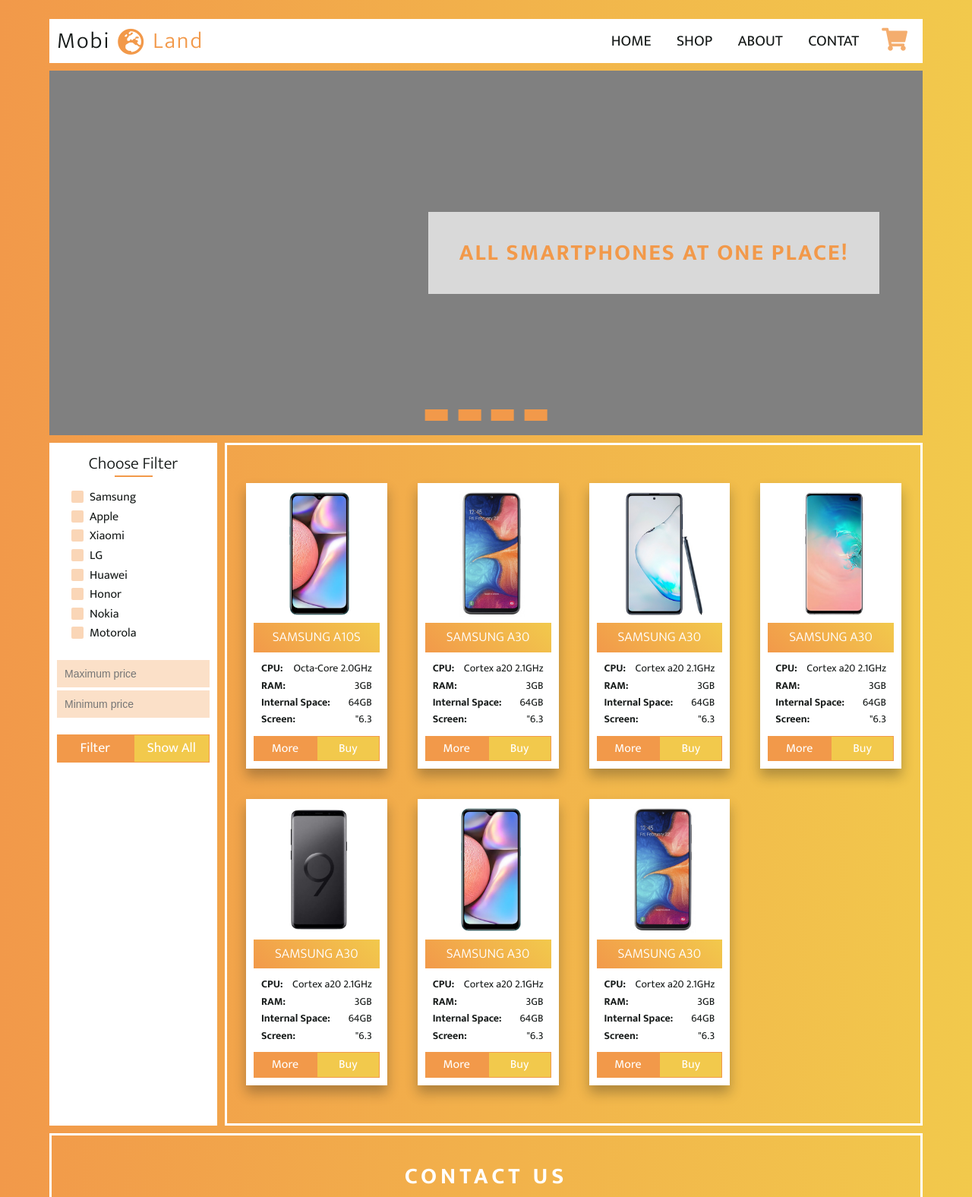
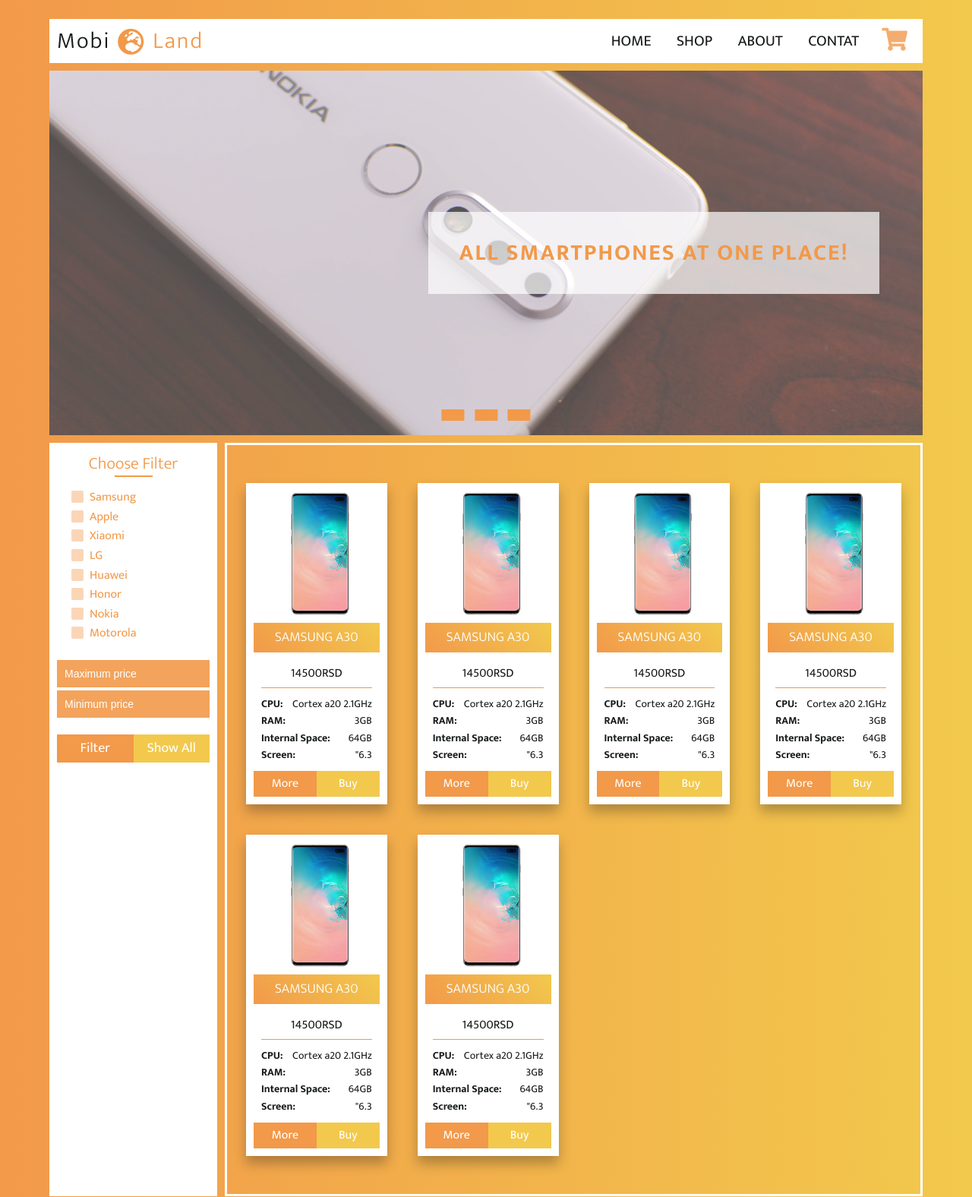
Before and after one commit to IvanVeskovic/mobil_shop, a website: page index.html in a window 1280 px wide. Shown: the top 1576 px of the page at 76% size. Drawn offline with Linux system fonts and the light colour scheme.

Commit message:
half carousel done

```diff
--- a/index.html
+++ b/index.html
@@ -53,11 +53,13 @@
 
 
             <div class="carousel">
+                <img src="/img/carousel-1.jpg" alt="Carousel" class="carousel__img carousel__img--1">
+                <img src="/img/carousel-2.jpg" alt="Carousel" class="carousel__img carousel__img--2">
+                <img src="/img/carousel-3.jpg" alt="Carousel" class="carousel__img carousel__img--3">
                 <div class="carousel__tracker">
-                    <div class="carousel__box carousel__box--1"></div>
-                    <div class="carousel__box carousel__box--2"></div>
-                    <div class="carousel__box carousel__box--3"></div>
-                    <div class="carousel__box carousel__box--4"></div>
+                    <div class="carousel__box carousel--1"></div>
+                    <div class="carousel__box carousel--2"></div>
+                    <div class="carousel__box carousel--3"></div>
                 </div>
             </div>
         </header>
@@ -152,58 +154,12 @@
             <div class="mobiles">
                 <!-- Mobile start -->
                 <div class="mobile">
-                    <img src="img/mobiles/Samsung_Galaxy_A10s.jpg" alt="Mobile" class="mobile__img">
-                    <div class="mobile__brand">Samsung <span class="mobile__model">A10S</span></div>
-                    <div class="mobile__specs">
-                        <div class="mobile__box">
-                            CPU: <span class="mobile__cpu">Octa-Core 2.0GHz</span>
-                        </div>
-                        <div class="mobile__box">
-                            RAM: <span class="mobile__ram">3GB</span>
-                        </div>
-                        <div class="mobile__box">
-                            Internal Space: <span class="mobile__space">64GB</span>
-                        </div>
-                        <div class="mobile__box">
-                            Screen: <span class="mobile__screen">"6.3</span>
-                        </div>
-                    </div>
-                    <div class="buttons">
-                        <a href="#" class="btn btn--main">More</a>
-                        <a href="#" class="btn btn--second">Buy</a>
-                    </div>
-                </div>
-                <!-- Mobile End -->
-
-                 <!-- Mobile start -->
-                 <div class="mobile">
-                    <img src="img/mobiles/Samsung_Galaxy_A20e.jpg" alt="Mobile" class="mobile__img">
+                    <img src="img/mobiles/Samsung_Galaxy_S10_Plus_Prism.jpg" alt="Mobile" class="mobile__img">
                     <div class="mobile__brand">Samsung <span class="mobile__model">A30</span></div>
                     <div class="mobile__specs">
-                        <div class="mobile__box">
-                            CPU: <span class="mobile__cpu">Cortex a20 2.1GHz</span>
+                        <div class="mobile__price">
+                            14500RSD
                         </div>
-                        <div class="mobile__box">
-                            RAM: <span class="mobile__ram">3GB</span>
-                        </div>
-                        <div class="mobile__box">
-                            Internal Space: <span class="mobile__space">64GB</span>
-                        </div>
-                        <div class="mobile__box">
-                            Screen: <span class="mobile__screen">"6.3</span>
-                        </div>
-                    </div>
-                    <div class="buttons">
-                        <a href="#" class="btn btn--main">More</a>
-                        <a href="#" class="btn btn--second">Buy</a>
-                    </div>
-                </div>
-                <!-- Mobile End -->
-                <!-- Mobile start -->
-                <div class="mobile">
-                    <img src="img/mobiles/Samsung_Galaxy_Note_10.jpg" alt="Mobile" class="mobile__img">
-                    <div class="mobile__brand">Samsung <span class="mobile__model">A30</span></div>
-                    <div class="mobile__specs">
                         <div class="mobile__box">
                             CPU: <span class="mobile__cpu">Cortex a20 2.1GHz</span>
                         </div>
@@ -228,6 +184,9 @@
                     <img src="img/mobiles/Samsung_Galaxy_S10_Plus_Prism.jpg" alt="Mobile" class="mobile__img">
                     <div class="mobile__brand">Samsung <span class="mobile__model">A30</span></div>
                     <div class="mobile__specs">
+                        <div class="mobile__price">
+                            14500RSD
+                        </div>
                         <div class="mobile__box">
                             CPU: <span class="mobile__cpu">Cortex a20 2.1GHz</span>
                         </div>
@@ -249,9 +208,12 @@
                 <!-- Mobile End -->
                 <!-- Mobile start -->
                 <div class="mobile">
-                    <img src="img/mobiles/Samsung_Galaxy_S9.jpg" alt="Mobile" class="mobile__img">
+                    <img src="img/mobiles/Samsung_Galaxy_S10_Plus_Prism.jpg" alt="Mobile" class="mobile__img">
                     <div class="mobile__brand">Samsung <span class="mobile__model">A30</span></div>
                     <div class="mobile__specs">
+                        <div class="mobile__price">
+                            14500RSD
+                        </div>
                         <div class="mobile__box">
                             CPU: <span class="mobile__cpu">Cortex a20 2.1GHz</span>
                         </div>
@@ -273,9 +235,12 @@
                 <!-- Mobile End -->
                 <!-- Mobile start -->
                 <div class="mobile">
-                    <img src="img/mobiles/Samsung_Galaxy_A10s.jpg" alt="Mobile" class="mobile__img">
+                    <img src="img/mobiles/Samsung_Galaxy_S10_Plus_Prism.jpg" alt="Mobile" class="mobile__img">
                     <div class="mobile__brand">Samsung <span class="mobile__model">A30</span></div>
                     <div class="mobile__specs">
+                        <div class="mobile__price">
+                            14500RSD
+                        </div>
                         <div class="mobile__box">
                             CPU: <span class="mobile__cpu">Cortex a20 2.1GHz</span>
                         </div>
@@ -297,9 +262,39 @@
                 <!-- Mobile End -->
                 <!-- Mobile start -->
                 <div class="mobile">
-                    <img src="img/mobiles/Samsung_Galaxy_A20e.jpg" alt="Mobile" class="mobile__img">
+                    <img src="img/mobiles/Samsung_Galaxy_S10_Plus_Prism.jpg" alt="Mobile" class="mobile__img">
                     <div class="mobile__brand">Samsung <span class="mobile__model">A30</span></div>
                     <div class="mobile__specs">
+                        <div class="mobile__price">
+                            14500RSD
+                        </div>
+                        <div class="mobile__box">
+                            CPU: <span class="mobile__cpu">Cortex a20 2.1GHz</span>
+                        </div>
+                        <div class="mobile__box">
+                            RAM: <span class="mobile__ram">3GB</span>
+                        </div>
+                        <div class="mobile__box">
+                            Internal Space: <span class="mobile__space">64GB</span>
+                        </div>
+                        <div class="mobile__box">
+                            Screen: <span class="mobile__screen">"6.3</span>
+                        </div>
+                    </div>
+                    <div class="buttons">
+                        <a href="#" class="btn btn--main">More</a>
+                        <a href="#" class="btn btn--second">Buy</a>
+                    </div>
+                </div>
+                <!-- Mobile End -->
+                <!-- Mobile start -->
+                <div class="mobile">
+                    <img src="img/mobiles/Samsung_Galaxy_S10_Plus_Prism.jpg" alt="Mobile" class="mobile__img">
+                    <div class="mobile__brand">Samsung <span class="mobile__model">A30</span></div>
+                    <div class="mobile__specs">
+                        <div class="mobile__price">
+                            14500RSD
+                        </div>
                         <div class="mobile__box">
                             CPU: <span class="mobile__cpu">Cortex a20 2.1GHz</span>
                         </div>
--- a/js/scrpt.js
+++ b/js/scrpt.js
@@ -1,4 +1,54 @@
 const inputs = document.querySelectorAll('input');
+const carousels= document.querySelectorAll('.carousel__img');
+const carouselBtns = document.querySelectorAll('.carousel__box');
+const carouselTracker = document.querySelector('.carousel__tracker');
+
+
+const carouselImages = ['../img/carousel-1.jpg', '../img/carousel-2.jpg' , '../img/carousel-3.jpg'];
+
+
+//Remove width from carousel img
+function removeWidth () {
+    carousels.forEach(el => {
+        el.style.width = '0';
+    })
+}
+
+// Change carousel on click
+carouselTracker.addEventListener('click', function(e) {
+    if(e.target.classList.contains('carousel__box')){
+        removeWidth();
+
+        let element = +(e.target.classList[1].slice(-1)) - 1;
+        carousels[element].style.width = "100%";
+    }
+    e.preventDefault();
+})
+
+
+// function start() {
+
+//     setTimeout(function() {
+//         console.log('Hello My Infinite Loop Execution');
+
+//       // Again
+//       start();
+
+//       // Every 3 sec
+//     }, 3000);
+// }
+
+// // Begins
+// start();
+
+
+autoScrollCarousel();
+
+
+
+
+
+
 
 
 
--- a/scss/_base.scss
+++ b/scss/_base.scss
@@ -37,7 +37,7 @@
 .section-main,
 .section-contact,
 .footer {
-    background-color: $c-white;
+    // background-color: $c-white;
 }
 
 
--- a/scss/_buttons.scss
+++ b/scss/_buttons.scss
@@ -7,7 +7,6 @@
     display: inline-block;
     margin: 0;
     width: 50%;
-    border: 1px solid $c-main;
     color: $c-white;
     transition: all .2s;
 
@@ -20,6 +19,7 @@
     // }
 
     &--main {
+        border: 1px solid $c-main;
         background-color: $c-main;
 
         &:hover {
@@ -32,6 +32,7 @@
 
     &--second {
         background-color: $c-second;
+        border: 1px solid $c-second;
 
         &:hover {
             background-color: inherit;
@@ -47,7 +48,10 @@
         padding: 1rem;
         margin-bottom: 2rem;
         text-transform: uppercase;
-        font-size: 1.6rem;
+        font-size: 1.7rem;
+        border: none;
+        background-color: $c-white;
+        color: $c-main;
 
         &:focus {
             outline: none;
--- a/scss/_contact.scss
+++ b/scss/_contact.scss
@@ -21,7 +21,7 @@
         color: $c-white;
         font-size: 1.7rem;
         transform: translateY(0);
-        margin-left: 1rem;
+        margin-left: .75rem;
         // opacity: 1;
         transition: all .2s;
         position: relative;
@@ -53,7 +53,7 @@
         z-index: 10;
 
         &::placeholder {
-            font-size: 1.4rem;
+            font-size: 1.2rem;
             // font-family: 'Mukta', sans-serif;
             font-family: inherit;
             text-transform: uppercase;
@@ -75,7 +75,7 @@
         }
 
         &::placeholder {
-            font-size: 1.6rem;
+            font-size: 1.4rem;
             font-family: 'Mukta', sans-serif;
             text-transform: uppercase;
         }
--- a/scss/_header.scss
+++ b/scss/_header.scss
@@ -4,6 +4,7 @@
 
     position: relative;
     height: 60vh;
+
 }
 
 .carousel {
@@ -12,7 +13,25 @@
     left: 0;
     width: 100%;
     height: 100%;
-    background-color: grey;
+    background: linear-gradient(to right, rgba($c-white, .3), rgba($c-white, .3));
+    transition: all .3s;
+
+    &__img {
+        display: block;
+        position: absolute;
+        top: 0;
+        left: 0;
+        width: 100%;
+        height: 100%;
+        object-fit: cover;
+        z-index: -100;
+        transition: all .3s;
+
+        &--2,
+        &--3 {
+            width: 0;;
+        }
+    }
 
     &__tracker {
         position: absolute;
--- a/scss/_main-section.scss
+++ b/scss/_main-section.scss
@@ -20,6 +20,8 @@
     box-shadow: 0 1rem 1.5rem rgba($c-dark, .3);
     padding: 1rem;
     background-color: #fff;
+    transition: all .4s;
+    backface-visibility: hidden;
 
     &__img {
         width: 100%;
@@ -34,6 +36,13 @@
         color: $c-white;
         font-weight: 300;
         text-transform: uppercase;
+    }
+
+    &__price {
+        border-bottom: 1px solid $c-main;
+        padding: .5rem 1rem;
+        text-align: center;
+        margin-bottom: 1rem;
     }
 
     &__specs {
@@ -52,6 +61,11 @@
         }
     }
 
+    &:hover {
+        transform: scale(1.05);
+        box-shadow: 0 1.5rem 2rem rgba($c-dark, .3);
+    }
+
 
 
 
--- a/scss/_navigation.scss
+++ b/scss/_navigation.scss
@@ -5,7 +5,7 @@
     display: flex;
     align-items: center;
     justify-content: flex-end;
-
+    background-color: $c-white;
 
     & > *  {
         display: inline-block;
--- a/scss/_side.scss
+++ b/scss/_side.scss
@@ -3,15 +3,20 @@
     grid-column: col-start 1 / col-end 1;
 
     padding: 1rem;
+
+    background-color: $c-white;
+
 }
 
 .filter {
+
 
     &__control{
         display: flex;
         align-items: center;
         margin-left: 2rem;
         position: relative;
+        color: $c-main;
 
         * > {
             display: inline-block;
@@ -65,15 +70,23 @@
 
         & > * {
             font-size: 1.4rem;
-            color: $c-dark;
+            color: $c-white;
             padding: 1rem 1rem;
             margin: .2rem 0;
             border: none;
-            background-color: rgba($c-main, .3);
+            background-color: rgba($c-main, .9);
 
             &:focus {
                 outline-color: $c-main;
             }
         }
+
+        & > *:focus {
+            outline: none;
+        }
+
+        & > *::placeholder {
+            color: $c-white;
+        }
     }
 }
--- a/scss/_tipography.scss
+++ b/scss/_tipography.scss
@@ -13,12 +13,13 @@
 }
 
 .heading-second {
-    font-size: 3rem;
+    font-size: 4rem;
     text-align: center;
     margin: 3rem 0;
     color: $c-white;
     text-transform: uppercase;
     letter-spacing: .5rem;
+    font-weight: 300;
 }
 
 .heading-third {
@@ -27,6 +28,7 @@
     text-align: center;
     margin-bottom: 1.4rem;
     position: relative;
+    color: $c-main;
 
     &::after {
         content: "";
```
Also changed, not shown: css/style.css, img/carousel-1.jpg (added), img/carousel-2.jpg (added), img/carousel-3.jpg (added).
